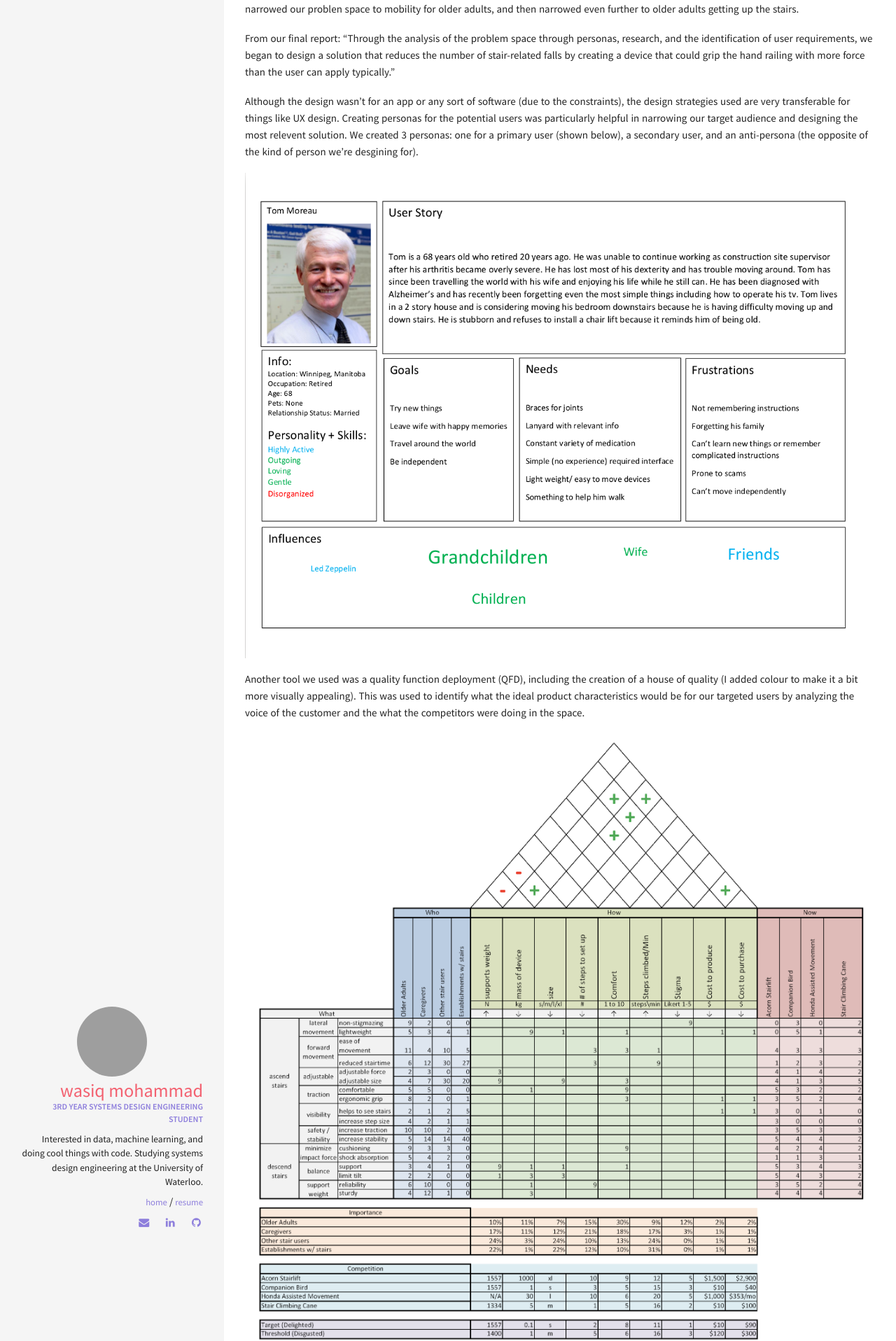
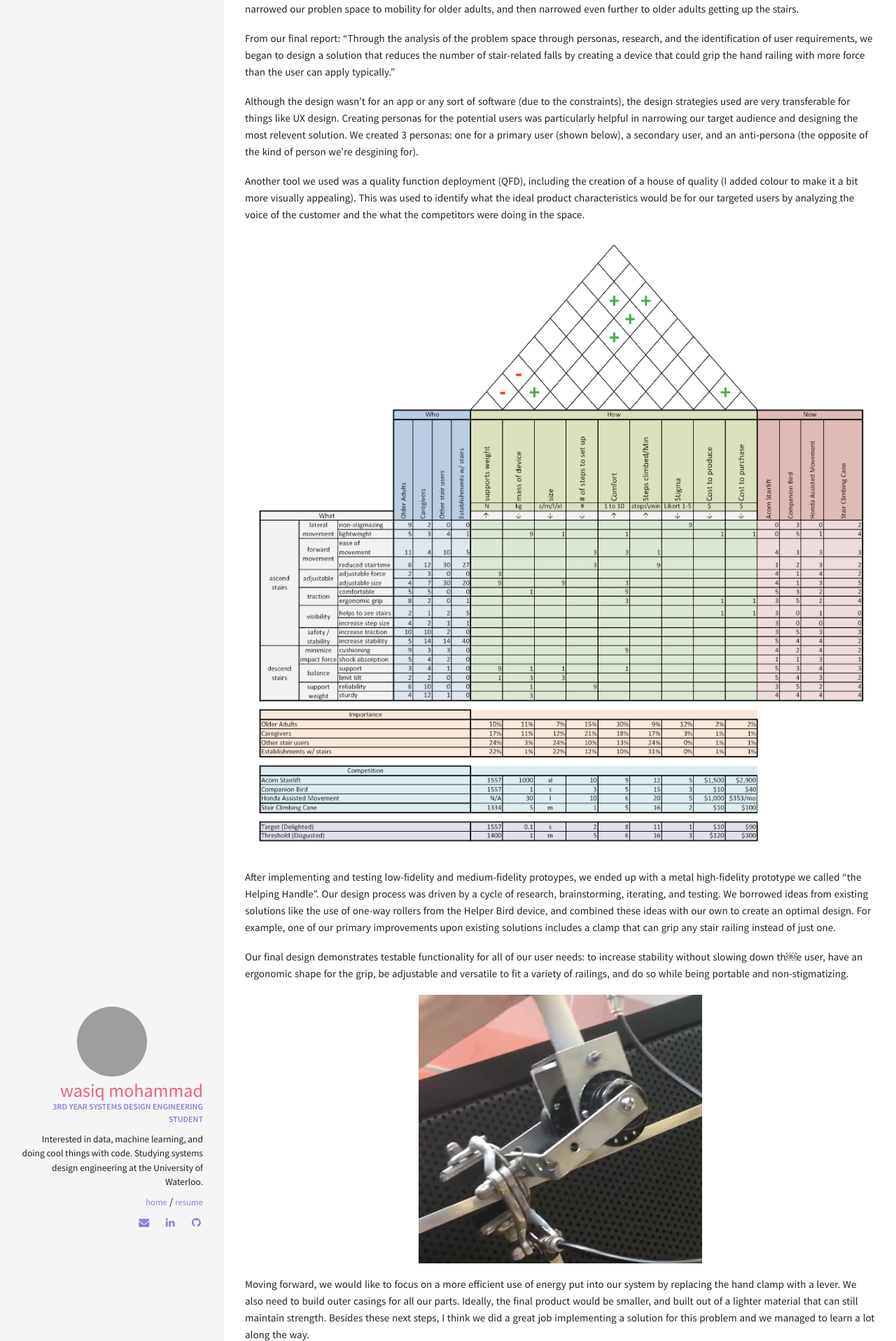
Before and after one commit to wasiqm/wasiqm.github.io, a Jekyll site: the page built from _posts/2016-12-28-design-project.md, in a window 1280 px wide. Shown: the part 325-2242 px from the top of the page at 70% size. Built offline with Jekyll 4.4.1, drawn with Linux system fonts in a browser that asks for light colours.

Commit message:
Update 2016-12-28-design-project.md

```diff
--- a/_posts/2016-12-28-design-project.md
+++ b/_posts/2016-12-28-design-project.md
@@ -14,8 +14,6 @@ From our final report:
 
 Although the design wasn't for an app or any sort of software (due to the constraints), the design strategies used are very transferable for things like UX design. Creating personas for the potential users was particularly helpful in narrowing our target audience and designing the most relevent solution. We created 3 personas: one for a primary user (shown below), a secondary user, and an anti-persona (the opposite of the kind of person we're desgining for).
 
-![Persona for a primary user]({{ "/img/persona2.png" | absolute_url }})
-
 Another tool we used was a quality function deployment (QFD), including the creation of a house of quality (I added colour to make it a bit more visually appealing). This was used to identify what the ideal product characteristics would be for our targeted users by analyzing the voice of the customer and the what the competitors were doing in the space.
 
 ![House of Quality for our QFD]({{ "/img/qfd.png" | absolute_url }})
```
Also changed, not shown: other parts of _posts/2016-12-28-design-project.md (+0 -1 lines).
